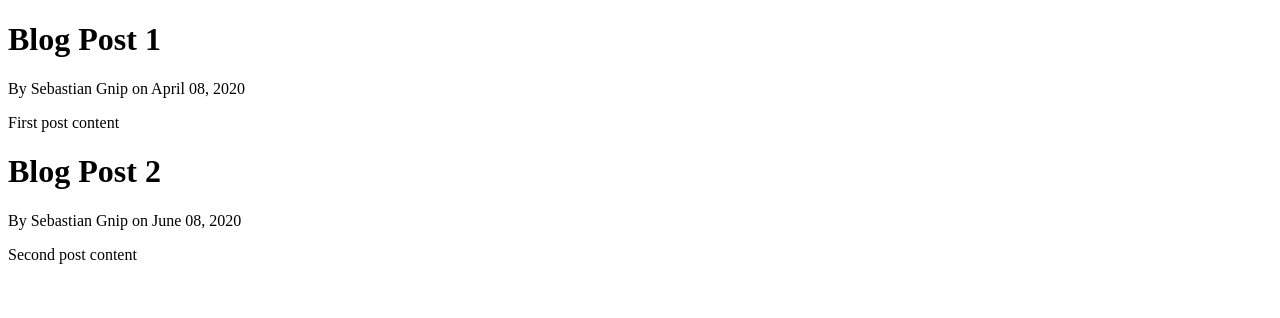
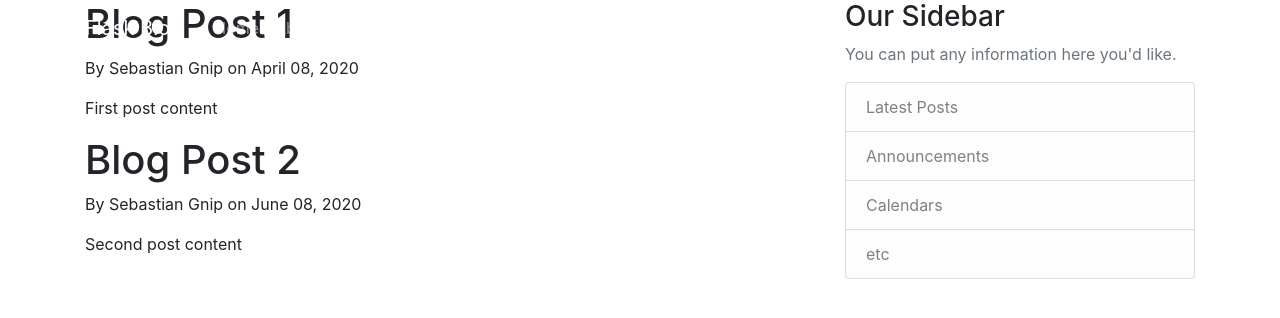
Before and after one commit to sbg-dev/crafting_flask, a Flask app: page / in a window 1280 px wide. Shown: the top 318 px of the page. Run offline with Flask 2, Linux system fonts and the light colour scheme; some libraries are stand-ins or nearby versions.

Commit message:
Add static template.

```diff
--- a/flaskblog.py
+++ b/flaskblog.py
@@ -1,4 +1,4 @@
-from flask import Flask, render_template
+from flask import Flask, render_template, url_for
 app = Flask(__name__)
 
 posts = [
--- a/templates/layout.html
+++ b/templates/layout.html
@@ -1,6 +1,13 @@
 <!DOCTYPE html>
 <html>
     <head>
+        <!-- Required meta tags -->
+        <meta charset="utf-8">
+        <meta name="viewport" content="width=device-width, initial-scale=1, shrink-to-fit=no">
+        <!-- Bootstrap CSS -->
+        <link rel="stylesheet" href="https://stackpath.bootstrapcdn.com/bootstrap/4.5.0/css/bootstrap.min.css" integrity="sha384-9aIt2nRpC12Uk9gS9baDl411NQApFmC26EwAOH8WgZl5MYYxFfc+NcPb1dKGj7Sk" crossorigin="anonymous">
+        <link rel="stylesheet" type="test/css" href="{{ url_for('static', filename='main.css') }}">
+
         {% if title %}
             <title>Flask Blog - {{ title }}</title>
         {% else %}
@@ -8,6 +15,53 @@
         {% endif %}
     </head>
     <body>
-        {% block content %}{% endblock %}
-    </body>
+        <header class="site-header">
+      <nav class="navbar navbar-expand-md navbar-dark bg-steel fixed-top">
+        <div class="container">
+          <a class="navbar-brand mr-4" href="/">Flask Blog</a>
+          <button class="navbar-toggler" type="button" data-toggle="collapse" data-target="#navbarToggle" aria-controls="navbarToggle" aria-expanded="false" aria-label="Toggle navigation">
+            <span class="navbar-toggler-icon"></span>
+          </button>
+          <div class="collapse navbar-collapse" id="navbarToggle">
+            <div class="navbar-nav mr-auto">
+              <a class="nav-item nav-link" href="/">Home</a>
+              <a class="nav-item nav-link" href="/about">About</a>
+            </div>
+            <!-- Navbar Right Side -->
+            <div class="navbar-nav">
+              <a class="nav-item nav-link" href="/login">Login</a>
+              <a class="nav-item nav-link" href="/register">Register</a>
+            </div>
+          </div>
+        </div>
+      </nav>
+    </header>
+    <main role="main" class="container">
+      <div class="row">
+        <div class="col-md-8">
+          {% block content %}{% endblock %}
+        </div>
+        <div class="col-md-4">
+          <div class="content-section">
+            <h3>Our Sidebar</h3>
+            <p class='text-muted'>You can put any information here you'd like.
+              <ul class="list-group">
+                <li class="list-group-item list-group-item-light">Latest Posts</li>
+                <li class="list-group-item list-group-item-light">Announcements</li>
+                <li class="list-group-item list-group-item-light">Calendars</li>
+                <li class="list-group-item list-group-item-light">etc</li>
+              </ul>
+            </p>
+          </div>
+        </div>
+      </div>
+    </main>
+
+
+    <!-- Optional JavaScript -->
+    <!-- jQuery first, then Popper.js, then Bootstrap JS -->
+    <script src="https://code.jquery.com/jquery-3.2.1.slim.min.js" integrity="sha384-KJ3o2DKtIkvYIK3UENzmM7KCkRr/rE9/Qpg6aAZGJwFDMVNA/GpGFF93hXpG5KkN" crossorigin="anonymous"></script>
+    <script src="https://cdnjs.cloudflare.com/ajax/libs/popper.js/1.12.9/umd/popper.min.js" integrity="sha384-ApNbgh9B+Y1QKtv3Rn7W3mgPxhU9K/ScQsAP7hUibX39j7fakFPskvXusvfa0b4Q" crossorigin="anonymous"></script>
+    <script src="https://maxcdn.bootstrapcdn.com/bootstrap/4.0.0/js/bootstrap.min.js" integrity="sha384-JZR6Spejh4U02d8jOt6vLEHfe/JQGiRRSQQxSfFWpi1MquVdAyjUar5+76PVCmYl" crossorigin="anonymous"></script>
+</body>
 </html>
```
Also changed, not shown: static/main.css (added, +80 -0 lines).
